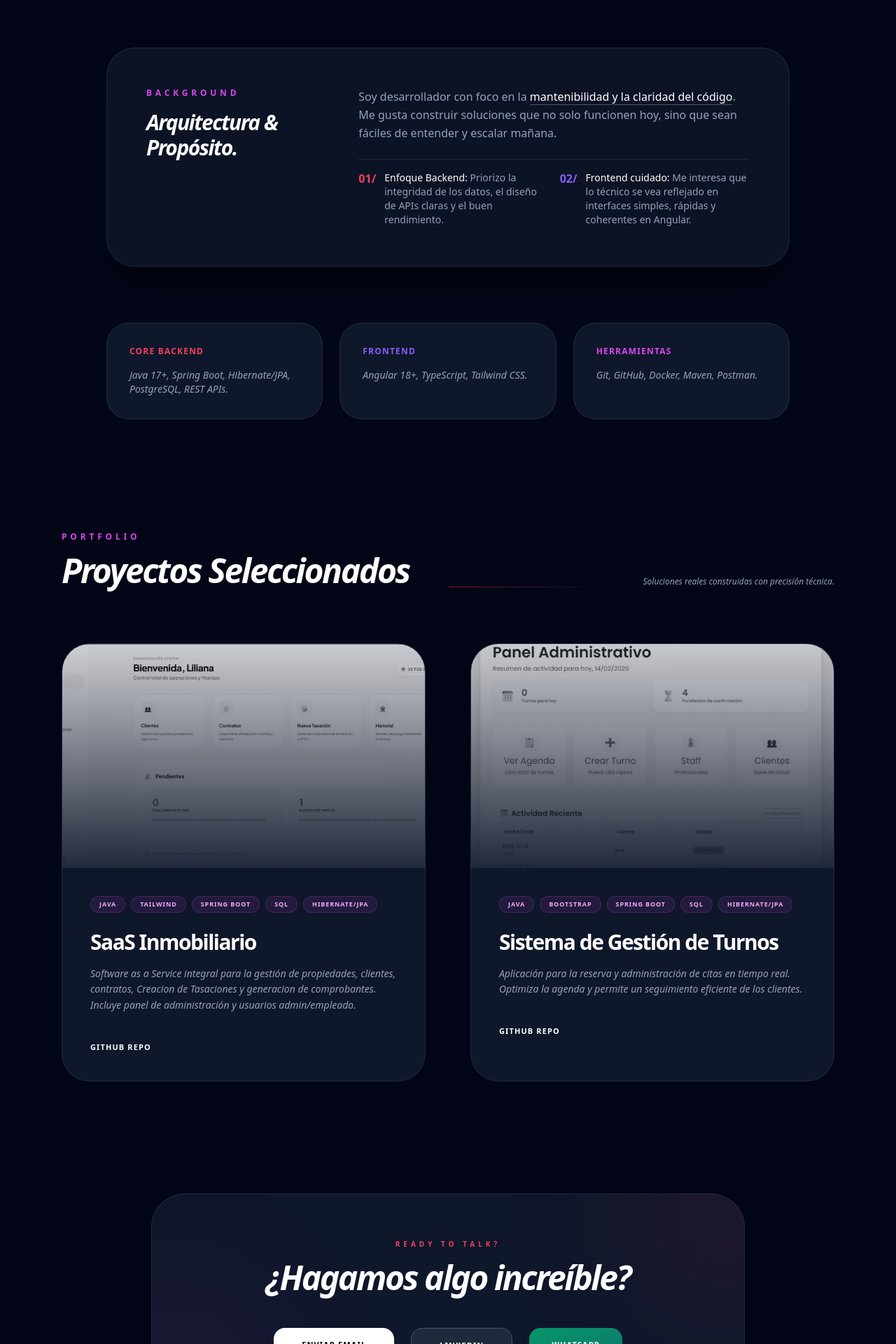
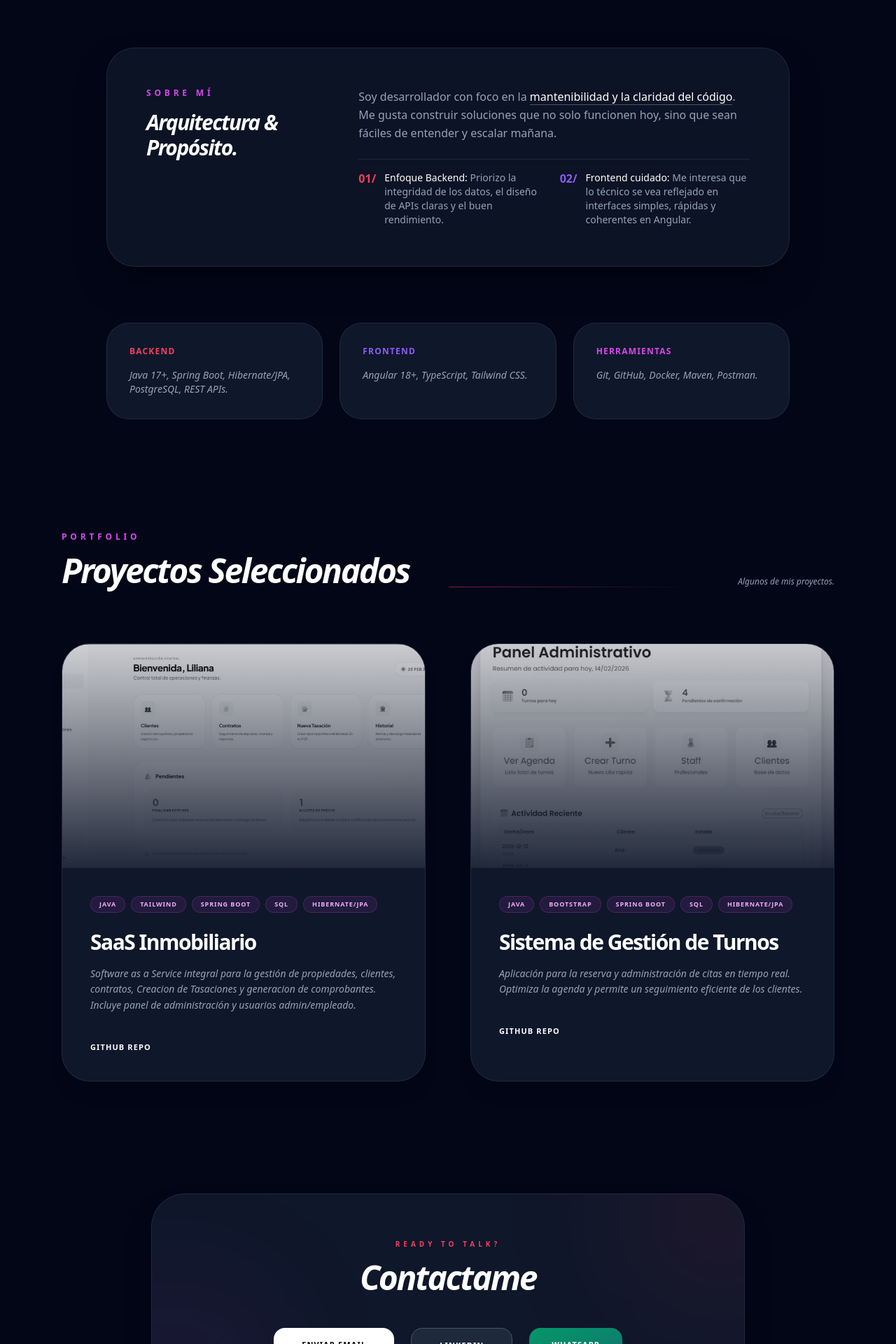
Before and after one commit to EliaNFe/portfolio-elian-angular, an Angular app in the folder mi-portafolio/: page / in a window 1280 px wide. Shown: the part 660-2580 px from the top of the page at 70% size. Built offline with nearby package versions, Linux system fonts and the light colour scheme.

Commit message:
cambios de textos

```diff
--- a/mi-portafolio/src/app/app.ts
+++ b/mi-portafolio/src/app/app.ts
@@ -75,7 +75,7 @@ import { ProjectService } from './services/project';
             <div class="absolute -top-32 -right-32 w-64 h-64 bg-fuchsia-500/10 rounded-full blur-[80px] opacity-0 group-hover:opacity-100 transition-opacity duration-700 pointer-events-none"></div>
             <div class="grid grid-cols-1 md:grid-cols-3 gap-12 items-start relative z-10">
               <div>
-                <h2 class="text-xs font-black text-fuchsia-600 dark:text-fuchsia-500 uppercase tracking-[0.4em] mb-4">Background</h2>
+                <h2 class="text-xs font-black text-fuchsia-600 dark:text-fuchsia-500 uppercase tracking-[0.4em] mb-4">Sobre Mí</h2>
                 <h3 class="text-3xl font-bold italic tracking-tighter dark:text-white">Arquitectura & Propósito.</h3>
               </div>
               <div class="md:col-span-2 space-y-6 text-slate-700 dark:text-slate-400 text-base font-light leading-relaxed">
@@ -103,7 +103,7 @@ import { ProjectService } from './services/project';
             <div class="group relative p-8 rounded-[2rem] bg-white dark:bg-slate-900 border border-slate-300 dark:border-slate-700/50 hover:border-rose-500/50 dark:hover:border-rose-500/50 transition-all duration-500 hover:-translate-y-2 hover:shadow-2xl shadow-sm dark:shadow-none overflow-hidden cursor-default">
               <div class="absolute top-0 right-0 w-32 h-32 bg-rose-500/10 rounded-full blur-[60px] -translate-y-1/2 translate-x-1/2 opacity-0 group-hover:opacity-100 transition-all duration-700"></div>
               <div class="relative z-10">
-                <h4 class="text-xs font-black uppercase tracking-widest text-rose-600 dark:text-rose-500 mb-4 origin-left group-hover:scale-105 transition-transform duration-500">Core Backend</h4>
+                <h4 class="text-xs font-black uppercase tracking-widest text-rose-600 dark:text-rose-500 mb-4 origin-left group-hover:scale-105 transition-transform duration-500">Backend</h4>
                 <p class="text-sm text-slate-700 dark:text-slate-400 italic">Java 17+, Spring Boot, Hibernate/JPA, PostgreSQL, REST APIs.</p>
               </div>
             </div>
@@ -131,7 +131,7 @@ import { ProjectService } from './services/project';
               <h3 class="text-5xl font-bold italic tracking-tighter dark:text-white">Proyectos Seleccionados</h3>
             </div>
             <div class="h-px flex-1 bg-gradient-to-r from-rose-500/50 to-transparent mx-8 hidden md:block"></div>
-            <p class="text-slate-600 dark:text-slate-400 max-w-xs text-xs italic text-right">Soluciones reales construidas con precisión técnica.</p>
+            <p class="text-slate-600 dark:text-slate-400 max-w-xs text-xs italic text-right">Algunos de mis proyectos.</p>
           </div>
 
           <div *ngIf="proyectos.length > 0; else loading" class="grid grid-cols-1 md:grid-cols-2 gap-16">
@@ -192,7 +192,7 @@ import { ProjectService } from './services/project';
             <div class="absolute -top-24 -right-24 w-64 h-64 bg-rose-600/10 blur-[100px] rounded-full group-hover:bg-rose-600/20 group-hover:scale-150 transition-all duration-1000 -z-10"></div>
 
             <h2 class="text-[10px] font-black text-rose-600 dark:text-rose-500 uppercase tracking-[0.5em] mb-4 relative z-10">Ready to talk?</h2>
-            <h3 class="text-4xl md:text-5xl font-bold mb-12 tracking-tighter italic dark:text-white relative z-10">¿Hagamos algo increíble?</h3>
+            <h3 class="text-4xl md:text-5xl font-bold mb-12 tracking-tighter italic dark:text-white relative z-10">Contactame</h3>
 
             <div class="flex flex-wrap justify-center gap-6 relative z-10 text-[11px] uppercase tracking-widest font-black">
               <a href="mailto:elianferre@hotmail.com.ar" class="px-10 py-4 bg-slate-900 dark:bg-white text-white dark:text-black rounded-2xl hover:bg-fuchsia-600 dark:hover:bg-fuchsia-500 hover:text-white hover:scale-110 active:scale-95 transition-all duration-500 shadow-lg shadow-slate-900/20 dark:shadow-white/10">Enviar Email</a>
```
